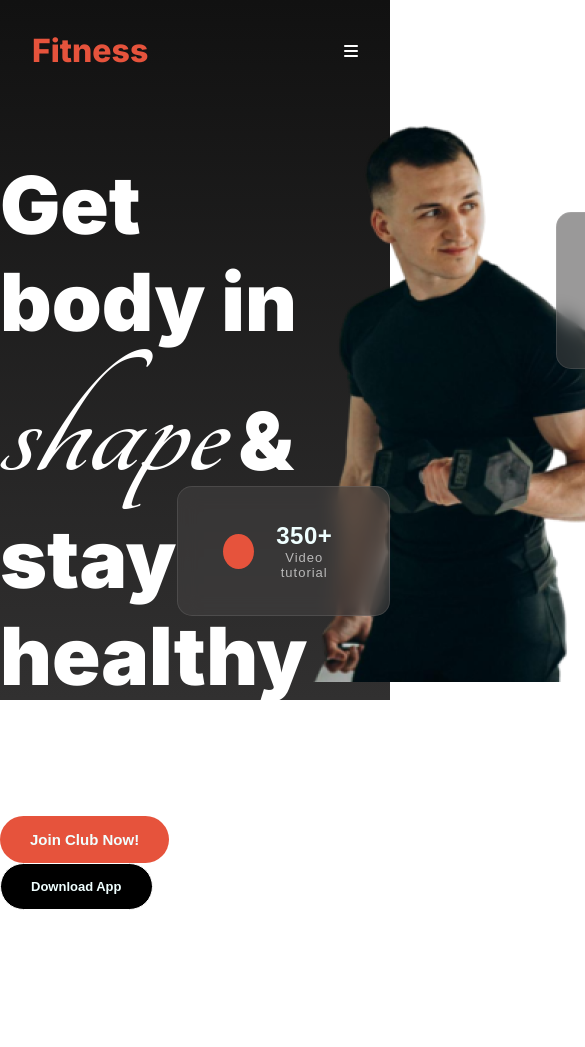
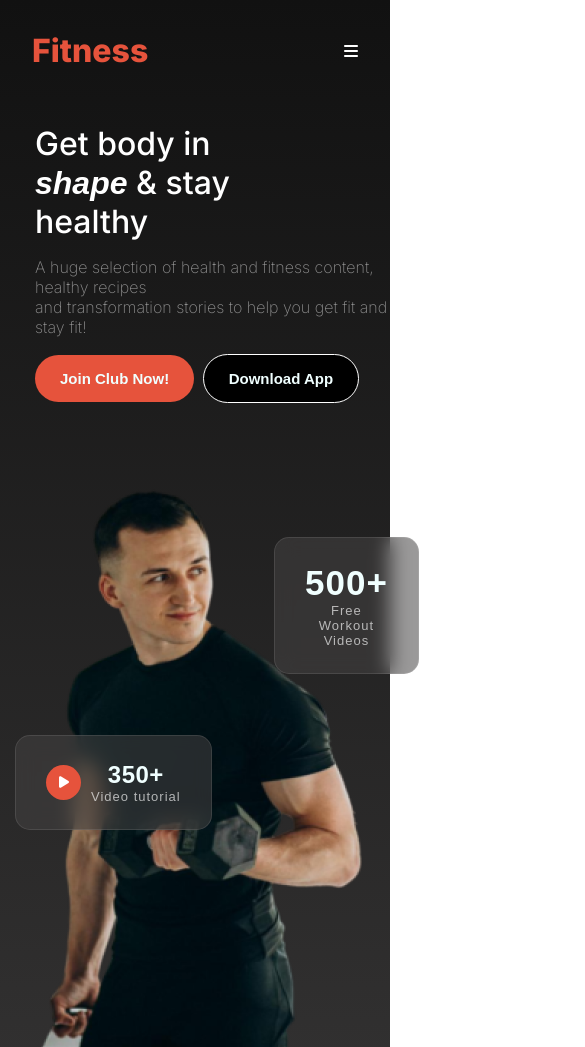
Before and after one commit to far-hana5/Assignment-2, a plain HTML site: page index.html in a window 390 px wide. Shown: the top 1047 px of the page, 585 px wide, since content can reach past the window. Before the commit the page ends 910 px from the top, so only its background shows below. Drawn offline with Linux system fonts and the light colour scheme; a web font is replaced by a local one.

Commit message:
complete nav and banner section

```diff
--- a/index.html
+++ b/index.html
@@ -38,7 +38,12 @@
         <div class="image">
             <img src="images/Images 2.png" alt="">
             <button class="complex-button1">
-                <div class="circle"></div>
+                <div class="circle">
+
+                </div>
+                <div class="hide1">
+                    <i class="fa-solid fa-play"></i>
+                </div>
                 <div>
                     <span class="bold-text1">350+</span>
                 <br>
@@ -55,7 +60,7 @@
 
     </div>
  </header>
-
+<!--complete nav and banner section-->
 
 
 
--- a/styles/style.css
+++ b/styles/style.css
@@ -1,5 +1,5 @@
 @import url('https://fonts.googleapis.com/css2?family=Inter:wght@100..900&display=swap');
-@import url('https://fonts.googleapis.com/css2?family=Tangerine:wght@400;700&display=swap');
+@import url('https://fonts.cdnfonts.com/css/miama');
 body{
     font-family: "Inter", sans-serif;
     font-optical-sizing: auto;
@@ -21,7 +21,7 @@ text-align: left;
   }
   .header-color{
     background: linear-gradient( rgb(17, 17, 17),rgb(49, 48, 48));
- height: 700px;
+ height: 100%;
   }
   .navbar{
     align-items: center;
@@ -56,6 +56,9 @@ border-radius: 18px;
   .hide{
     display: none;
   }
+  .hide1{
+    display: none;
+  }
   /* end of header*/
   .banner{
     display: flex;justify-content:space-between;
@@ -66,13 +69,14 @@ border-radius: 18px;
   .banner ,.contest h1{
 font-weight: 900;
 color: rgb(255, 255, 255);
-font-size: 5rem;margin-bottom: auto;
+font-size: 4rem;margin-bottom: auto;
   }
   .span-class{
     font-style:italic;
     font-weight: 700;
-    color: rgb(255, 255, 255);font-size: 10rem;
-    font-family: "Tangerine", cursive;
+    color: rgb(255, 255, 255);font-size: 4rem;
+    font-family: 'Miama', sans-serif;
+
 
   }
   .banner ,.contest p{
@@ -150,8 +154,59 @@ margin-top: 110px;
       color: white;
       padding-right: 2rem;
     }
+
     .brand{
       padding-left: 2rem;
     }
   }
   /* navbar is fully complete*/
+  @media screen and (max-width: 576px) {
+    .banner{
+      flex-direction: column;
+          margin-left: 35px;
+          height: 100%;
+    }
+    .banner ,.contest h1{
+      font-weight: 500;
+      font-size: 2rem;
+
+        }
+        .span-class{
+        font-size: 2rem;
+        }
+        .hide1{
+          display: block;
+          color: white;
+          padding-right: 2rem;
+          position: absolute;
+          margin-left: 13px;
+        }
+        .complex-button1{
+
+      position: absolute;
+      padding: 25px 30px;
+      border-radius: 15px;
+      margin-left: -20px;
+      margin-top: -320px;
+        }
+        .complex-button2{
+          position: absolute;
+      padding: 25px 30px;
+      margin-left: -110px;
+      margin-top: 70px;
+        }
+        .contest{
+          margin-bottom: 4rem;
+        }
+        .join-button{
+          padding: 15px 25px 15px 25px;
+      font-size: 15px;
+      font-weight: 700;
+        }
+        .d-button{
+          padding: 15px 25px 15px 25px;
+          font-size: 15px;
+          font-weight: 700;
+        }
+  }
+  /*complete nav and banner section*/
```
